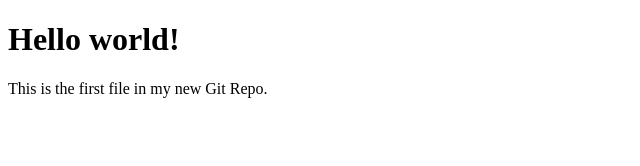
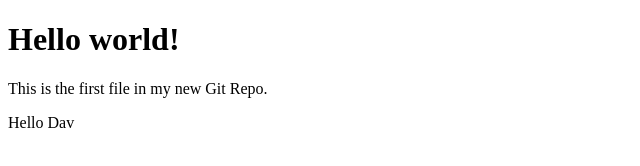
Before and after one commit to DawKarapetyan/LearnRepo, a plain HTML site: page index.html in a window 1280 px wide. Shown: the full height of the page, 0-640 px from the left. Drawn offline with Linux system fonts and the light colour scheme.

Commit message:
New Changes

```diff
--- a/index.html
+++ b/index.html
@@ -7,6 +7,7 @@
 
 <h1>Hello world!</h1>
 <p>This is the first file in my new Git Repo.</p>
+<p>Hello Dav</p>
 
 </body>
 </html>
```
